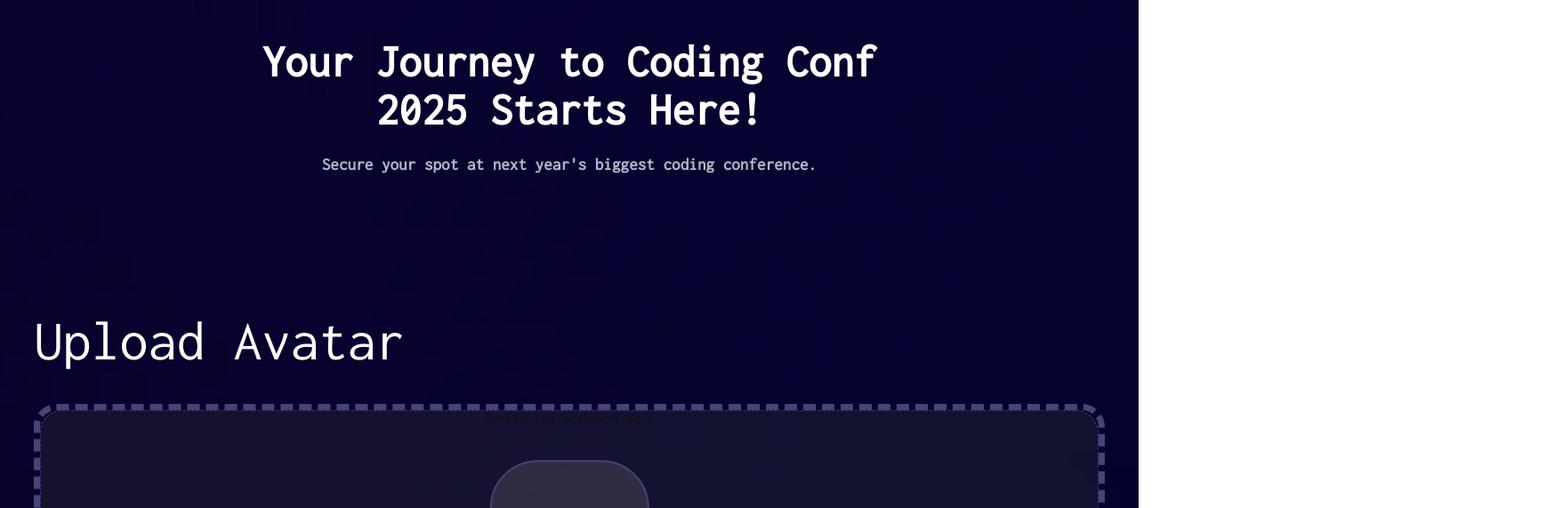
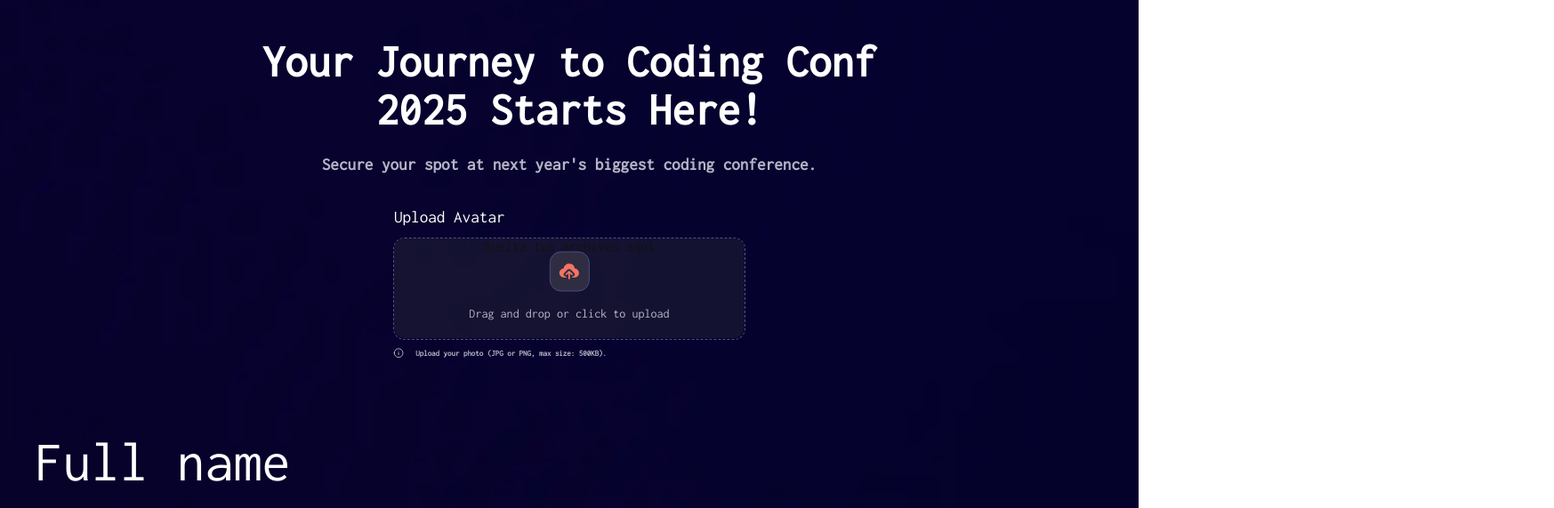
Before and after one commit to Carlos-J-Guevara/conference-ticket-generator-main, a website: page form.html in a window 1280 px wide. Shown: the part 101-672 px from the top of the page at 89% size, 1747 px wide, since content can reach past the window. Drawn offline with Linux system fonts and the light colour scheme; files whose address does not match are found by name.

Commit message:
all first part upload avatar

```diff
--- a/styles.css
+++ b/styles.css
@@ -198,6 +198,10 @@
       font-weight: bold;
     }
 
+    .generate_botom button:active {
+      background-color: #F8BABA; /* Color más claro al hacer clic */
+  }
+
     footer {
       display: flex;
       justify-content: center; /* Centra el contenido horizontalmente */
@@ -263,9 +267,9 @@
     /* styles of upload avatar */
     .avatar_upload h2 {
       color:white;
-      font-size: 5vw;
-      margin-top: 10vw;
-      margin-left: 3vw;
+      font-size: 1.5vw;
+      margin-top: 1vw;
+      margin-left: 34.6vw;
       font-weight: 400;
     }
 
@@ -277,26 +281,26 @@
       align-items: center;
       z-index: 1;
       position: absolute;
-      transform: translate(3.5vw,3.5vw);
-      width: 93vw;
-      height: 32vw;
-      border-radius: 2vw;
-      border:0.1vw dashed #464477;
+      transform: translate(34.6vw,1.1vw);
+      width: 30.8vw;
+      height: 8.8vw;
+      border-radius: 1vw;
+      border:0.1vw none #464477;
     }
 
     .avatar_upload button img{
-      border: 2px solid #464477;
-      border-radius: 30%;
+      border: 1px solid #4c4b81;
+      border-radius: 1vw;
       background-color: rgba(108, 108, 108, 0.3);
-      width: 14vw;
-      transform: translate(0vw,-2vw);
-      padding: 3vw;
+      width: 3.5vw;
+      transform: translate(0vw,-0.9vw);
+      padding: 0.6vw;
     }
 
     .avatar_upload button span{
-      font-size: 5vw;
+      font-size: 1.1vw;
       color: #B5B4C5;
-      transform: translate(0vw,2vw);
+      transform: translate(0vw,0.5vw);
       font-family: 'Inconsolata';
     }
 
@@ -305,24 +309,27 @@
   }
 
     #dropArea {
-      border: 0.6vw dashed #464477;
+      border: 0.15vw dashed #525089;
       text-align: center;
       z-index: 0;
       box-sizing: border-box;
-      width: 94vw;
-      height: 33vw;
+      width: 31vw;
+      height: 9vw;
       margin: 3vw;
-      border-radius: 2vw;
+      border-radius: 1vw;
+      margin-left: 34.5vw;
+      margin-top: 1vw;
     }
 
     #infoiconupload{
-      margin-left: 3vw;
+      transform: translate(34.5vw, -2.4vw);
+      width: 1vw;
     }
 
     .avatar_upload h4{
       color: #B5B4C5;
-      transform: translate(9vw,-4.5vw);
-      font-size: 3vw;
+      transform: translate(36.5vw,-3.5vw);
+      font-size: 0.7vw;
     }
 
     .full_name h2{
@@ -406,6 +413,11 @@
       font-weight: bold;
     }
 
+    .generate_botom button:active {
+      background-color: #F8BABA; /* Color más claro al hacer clic */
+  }
+
+
     footer {
       display: flex;
       justify-content: center; /* Centra el contenido horizontalmente */
```
